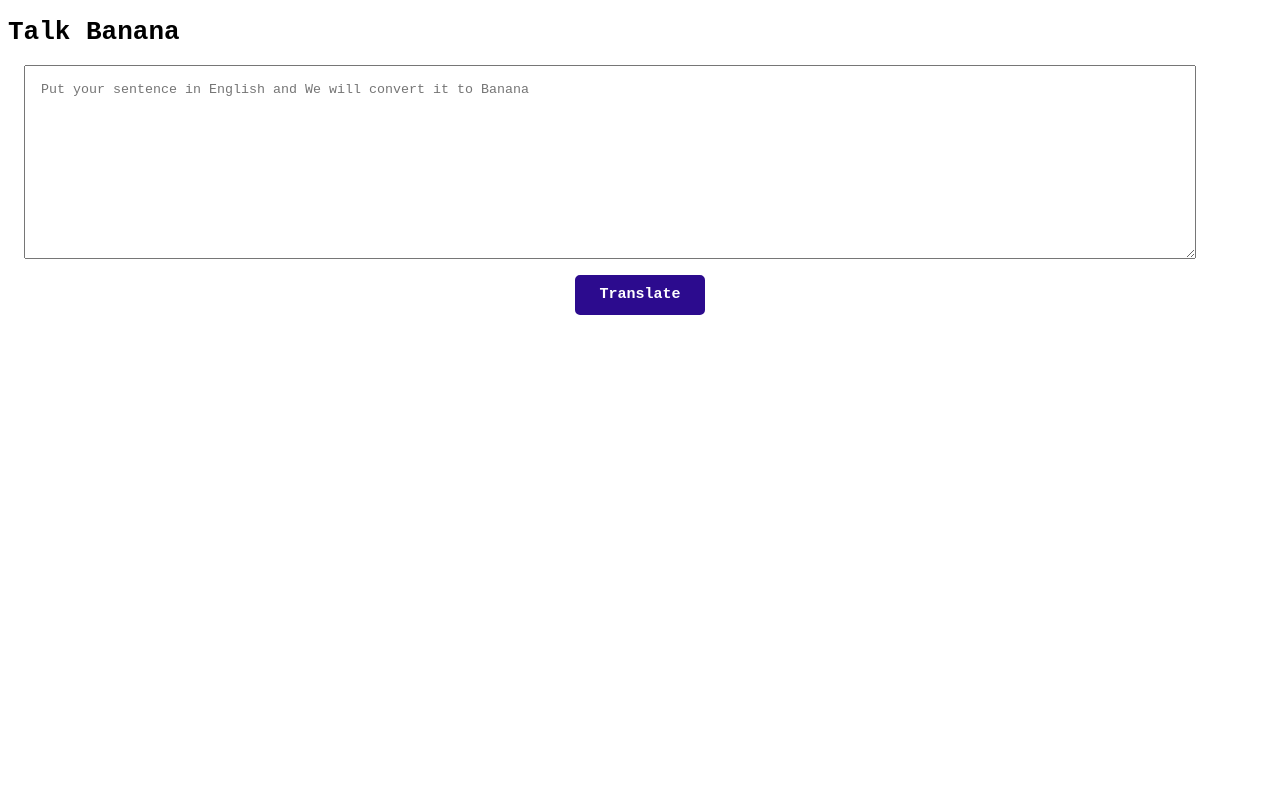
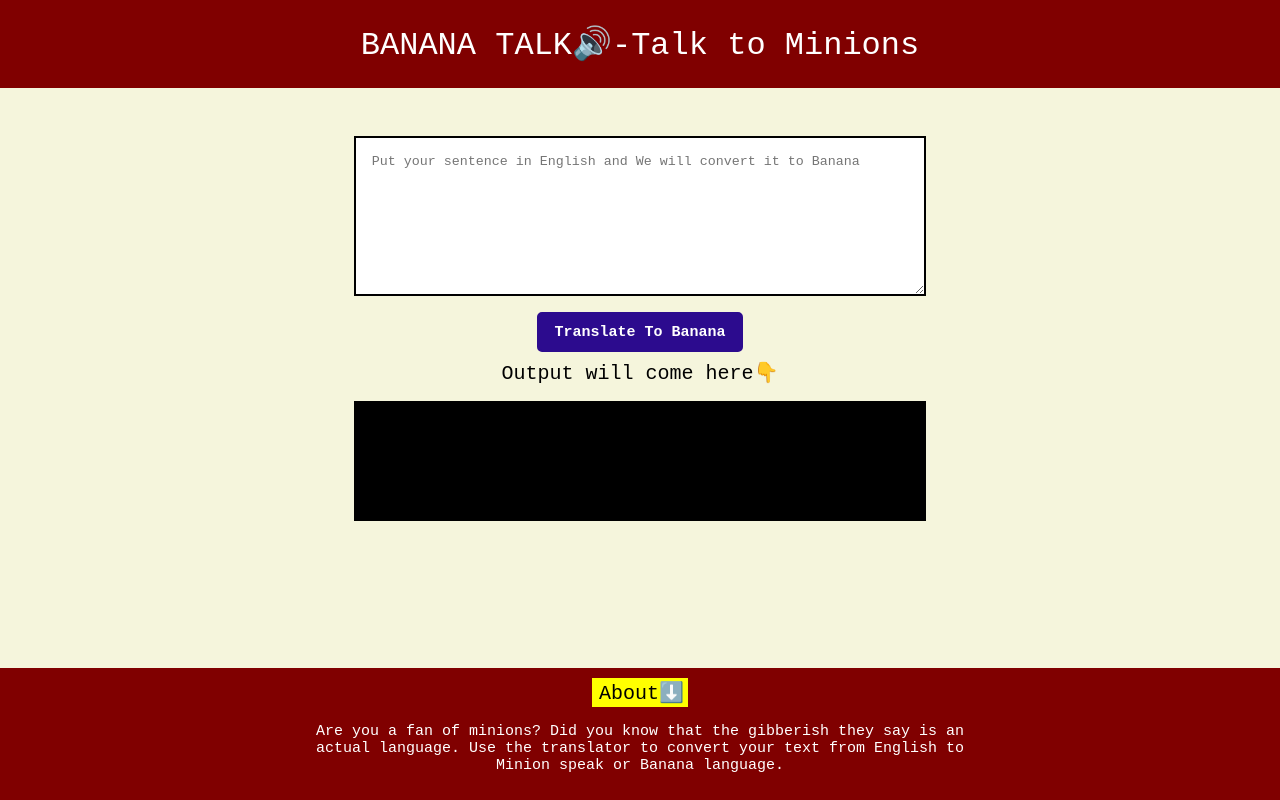
Before and after one commit to Yaanshu/neogcamp-banana-speak, a plain HTML site: page index.html in a window 1280 px wide. Drawn offline with Linux system fonts and the light colour scheme.

Commit message:
Finished

```diff
--- a/app.js
+++ b/app.js
@@ -1,11 +1,33 @@
 var btnTranslate = document.querySelector("#btn-translate");
 var txtInput = document.querySelector("#txt-input");
+var outputDiv = document.querySelector("#output");
 
-console.log(txtInput)
+// var serverURL = "https://lessonfourapi.tanaypratap.repl.co/translate/yoda.json"
+
+var serverURL = "https://api.funtranslations.com/translate/minion.json"
+
+
+function getTranslationURL(input) {
+    return serverURL + "?" + "text=" + input
+}
+
+function errorHandler(error) {
+    console.log("error occured", error);
+    alert("something wrong with server! try again after some time")
+}
+
 
 function clickHandler() {
-    console.log("clicked!");
-    console.log("input", txtInput.value)
+    var inputText = txtInput.value; // taking input
+
+    // calling server for processing
+    fetch(getTranslationURL(inputText))
+        .then(response => response.json())
+        .then(json => {
+            var translatedText = json.contents.translated;
+            outputDiv.innerText = translatedText; // output
+           })
+        .catch(errorHandler)
 };
 
 btnTranslate.addEventListener("click", clickHandler)
--- a/index.html
+++ b/index.html
@@ -6,17 +6,31 @@
     <meta name="viewport" content="width=device-width, initial-scale=1.0" />
     <title>Banana Speak</title>
     <link rel="stylesheet" href="/style.css" />
-    <script src="/app.js" type="text/javascript"></script>
   </head>
 
   <body>
-    <h1>Talk Banana</h1>
+    <nav>
+      <div id="heading">BANANA TALK🔊-Talk to Minions</div>
+    </nav>
+    <main>
       <textarea
         id="txt-input"
         placeholder="Put your sentence in English and We will convert it to Banana"
       ></textarea>
       <div class="container">
-      <button id="btn-translate">Translate</button>
+        <button id="btn-translate">Translate To Banana</button>
       </div>
+      <div class="h-output">Output will come here👇</div>
+      <div id="output"></div>
+      <script src="app.js" type="text/javascript"></script>
+    </main>
+    <footer>
+      <div class="h-footer">About⬇️</div>
+      <p>
+        Are you a fan of minions? Did you know that the gibberish they say is an
+        actual language. Use the translator to convert your text from English to
+        Minion speak or Banana language.
+      </p>
+    </footer>
   </body>
 </html>
--- a/style.css
+++ b/style.css
@@ -1,13 +1,48 @@
+*{
+    box-sizing: border-box;
+}
+
+:root{
+    --primary-color:maroon;
+    --width-break:700px;
+}
+
 body{
     font-family: monospace;
+    background-color: beige;
+    padding: 0;
+    margin: 0;
+}
+
+nav{
+    background-color: var(--primary-color);
+    text-align: center;
+    margin-bottom: 1rem;
+    display: grid;
+}
+
+#heading{
+    font-size: 2rem;
+    color: white;
+    padding: 1.5rem;
+    justify-content: center;
+    display: inline;
+}
+
+main{
+    margin: auto;
+    max-width: var(--width-break);
+    padding: 2rem;
 }
 
 textarea {
+    /* margin: 1rem; */
+    display: block;
     width: 90%;
-    margin: 1rem;
-    display: block;
+    margin: auto;
     height: 20vh;
     padding: 1rem;
+    border: 2px solid black;
 }
 
 .container {
@@ -18,7 +53,7 @@
     min-width: 130px;
     height: 40px;
     color: #fff;
-    padding: 5px 10px;
+    padding: 10px 15px;
     font-weight: bold;
     cursor: pointer;
     transition: all 0.3s ease;
@@ -30,9 +65,59 @@
     background: #2c0b8e;
     font-family: monospace;
     font-size: 15px;
+    margin: 1rem 1rem 0.5rem 1rem;
 }
 
 #btn-translate:hover {
     background: #fff;
     color: #2c0b8e
 }
+
+
+.h-output{
+    font-size: 20px;
+    text-align: center;
+    margin-bottom: 1rem;
+}
+
+#output{
+    border: 2px solid black;
+    height: 15vh;
+    width: 90%;
+    padding: 1rem;
+    display: block;
+    margin: auto;
+    background-color: rgb(0, 0, 0);
+    color: white;
+    font-size: 25px;
+}
+
+footer{
+    position: fixed;
+    bottom: 0;
+    width: 100%;
+    padding: 10px;
+    background-color: var(--primary-color);
+    text-align: center;
+    color: white;
+}
+
+.h-footer{
+    font-size: 20px;
+    display: inline-block;
+    background-color: yellow;
+    color: black;
+    padding: 2px 4px 2px 7px;
+}
+
+
+footer p{
+    max-width: var(--width-break);
+    margin: auto;
+    padding: 1rem;
+    font-size: 15px;
+}
+
+img{
+    height: 60px;
+}
```
Also changed, not shown: img/minion.png (added). Lines whose indentation alone changed are shown as unchanged.
